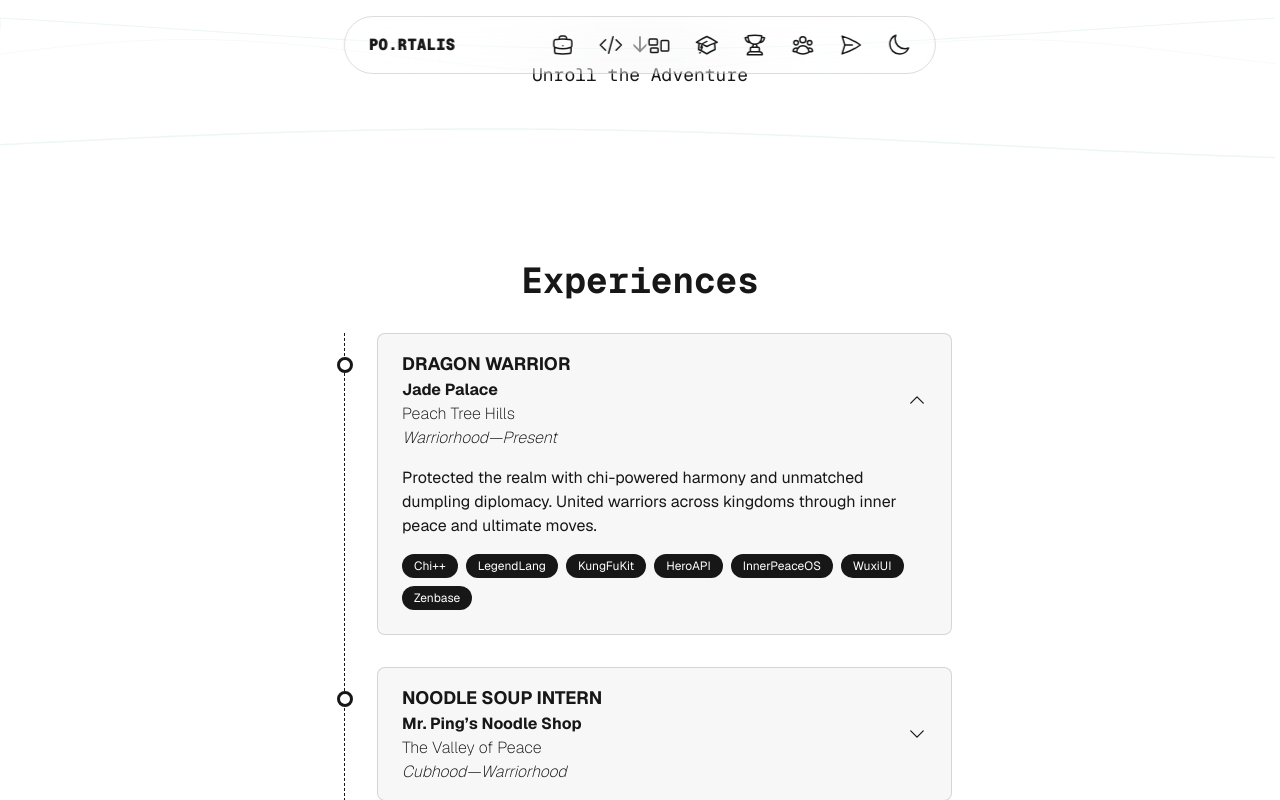
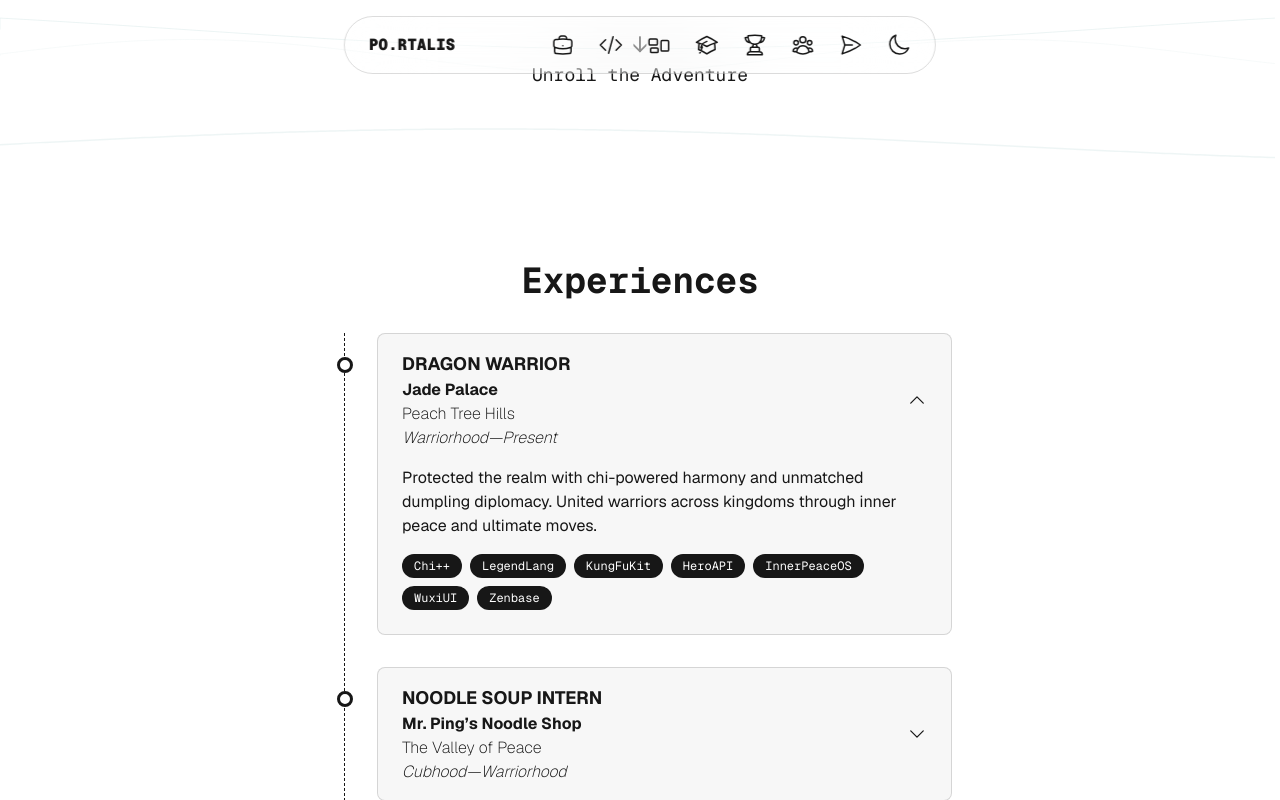
Before and after one commit to arBishal/Portalis, a Next.js app: page / in a window 1280 px wide. Both pictures are taken after a click on the element 664 px from the left and 1035 px from the top of the page. Shown: the part 635-1435 px from the top of the page. Built offline with nearby package versions, Linux system fonts and the light colour scheme.

Commit message:
chore: change capsule font to mono

```diff
--- a/components/base/accordion-card.jsx
+++ b/components/base/accordion-card.jsx
@@ -39,7 +39,7 @@
           <p className="text-sm sm:text-base mb-4">{exp.description}</p>
 
           {/* Tech stack */}
-          <div className="flex flex-wrap gap-2">
+          <div className="flex flex-wrap gap-2 font-mono">
             {exp.stack.map((tech, i) => (
               <span
                 key={i}
```
